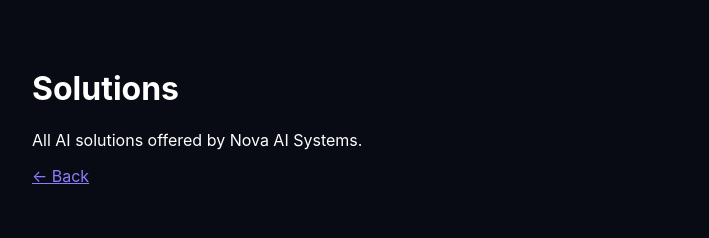
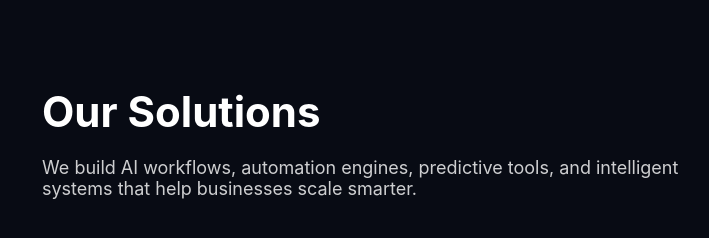
Before and after one commit to Gagan1468/Discord, a plain HTML site: page solutions.html in a window 1280 px wide. Shown: the whole page, without its empty margins (16-725 px from the left). Drawn offline with Linux system fonts and the light colour scheme.

Commit message:
Update solutions.html

```diff
--- a/solutions.html
+++ b/solutions.html
@@ -1,15 +1,15 @@
 <!DOCTYPE html>
 <html>
 <head>
-  <title>Solutions - Nova AI</title>
-  <style>
-    body { background:#080b14; color:white; font-family:Inter; padding:40px; }
-    a { color:#8f7bff; }
-  </style>
+<title>Solutions - Nova AI Systems</title>
+<style>
+body { background:#080b14; color:white; font-family:Inter; padding:50px; }
+h1 { font-size:42px; margin-bottom:20px; }
+p { opacity:0.8; font-size:18px; max-width:700px; }
+</style>
 </head>
 <body>
-<h1>Solutions</h1>
-<p>All AI solutions offered by Nova AI Systems.</p>
-<a href="index.html">← Back</a>
+<h1>Our Solutions</h1>
+<p>We build AI workflows, automation engines, predictive tools, and intelligent systems that help businesses scale smarter.</p>
 </body>
 </html>
```
